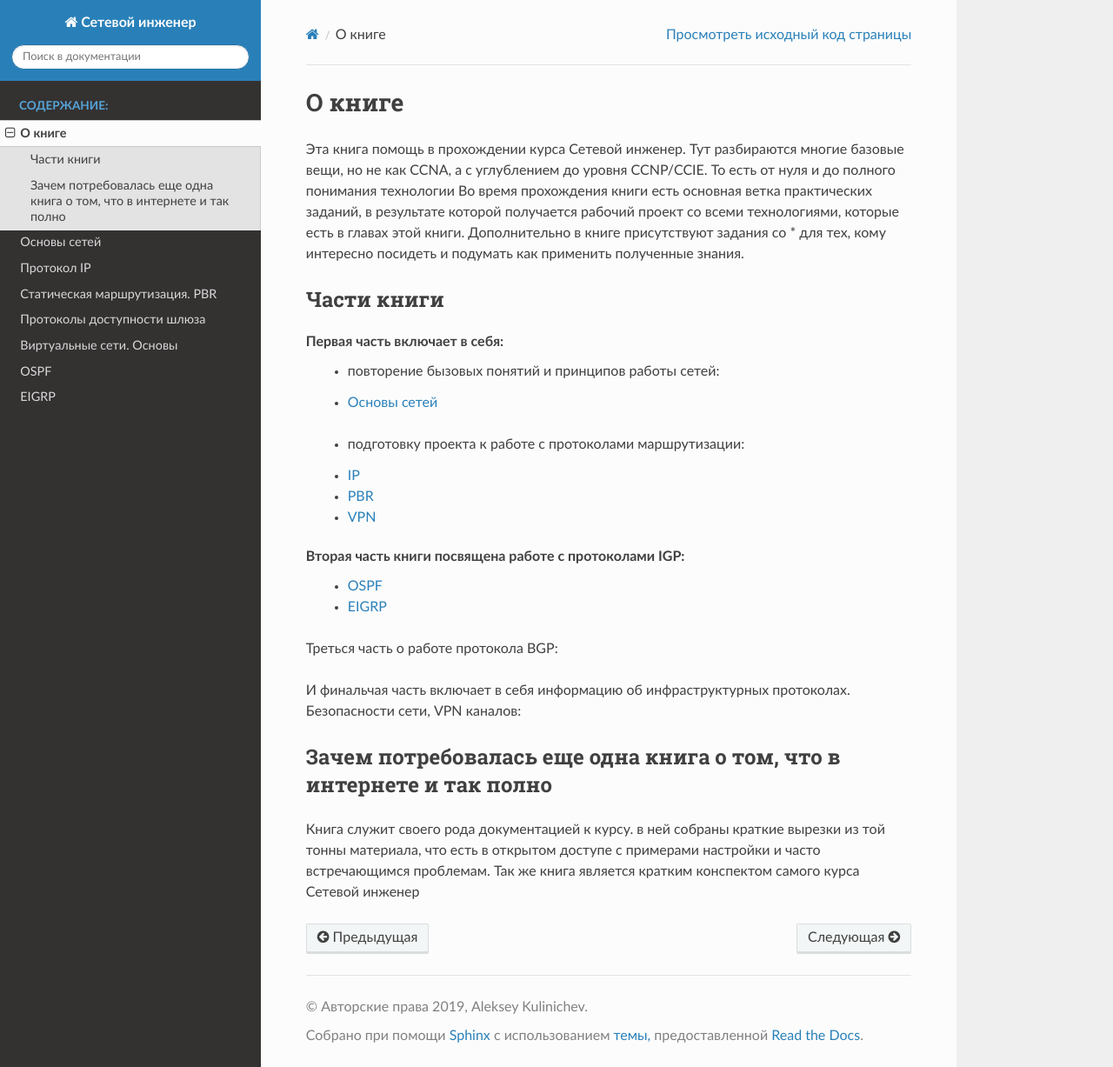
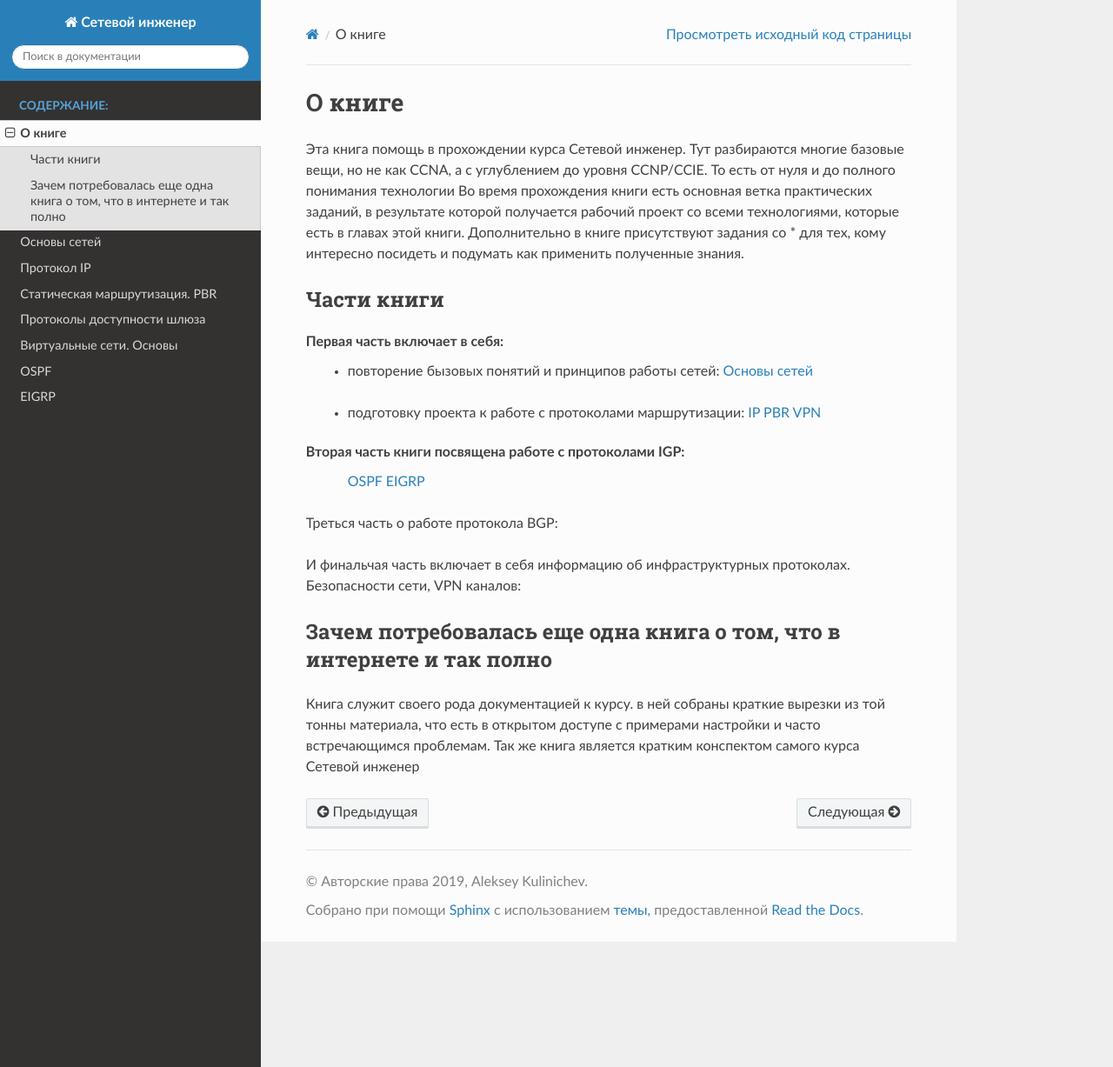
Before and after one commit to Santa42/netadm, a Sphinx documentation site: the page built from docs/source/book/Part_0.rst, in a window 1280 px wide and 1227 px high. Shown: the whole window at 87% size. Built offline with Sphinx 7.4.7 and the Read the Docs theme 2.0.0, drawn with Linux system fonts in a browser that asks for light colours; pages that are not in the unit, such as notebooks, are missing from menus.

Commit message:
add html

```diff
--- a/docs/source/book/Part_0.rst
+++ b/docs/source/book/Part_0.rst
@@ -11,22 +11,22 @@
 ~~~~~~~~~~~
 Первая часть включает в себя:
   * повторение бызовых понятий и принципов работы сетей:
-  - `Основы сетей`_
+    `Основы сетей`_
 
    .. _`Основы сетей`: /book/Part_I.html
 
   * подготовку проекта к работе с протоколами маршрутизации:
-  - IP_
-  - PBR_
-  - VPN_
+    IP_
+    PBR_
+    VPN_
 
    .. _IP: /book/Part_II.html
    .. _PBR: /book/Part_III.html
    .. _VPN: /book/Part_V.html
 
 Вторая часть книги посвящена работе с протоколами IGP:
-  - OSPF_
-  - EIGRP_
+    OSPF_
+    EIGRP_
 
    .. _OSPF: /book/Part_VI.html
    .. _EIGRP: /book/Part_VII.html
```
